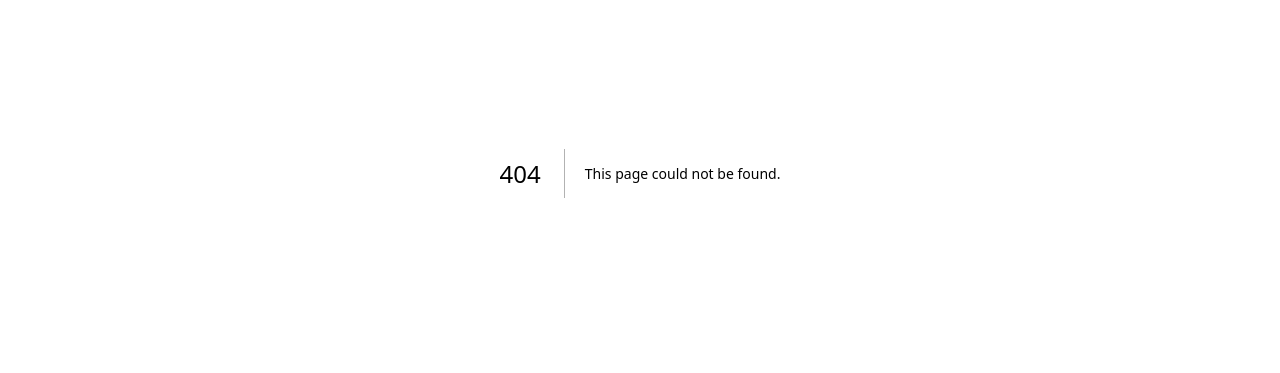
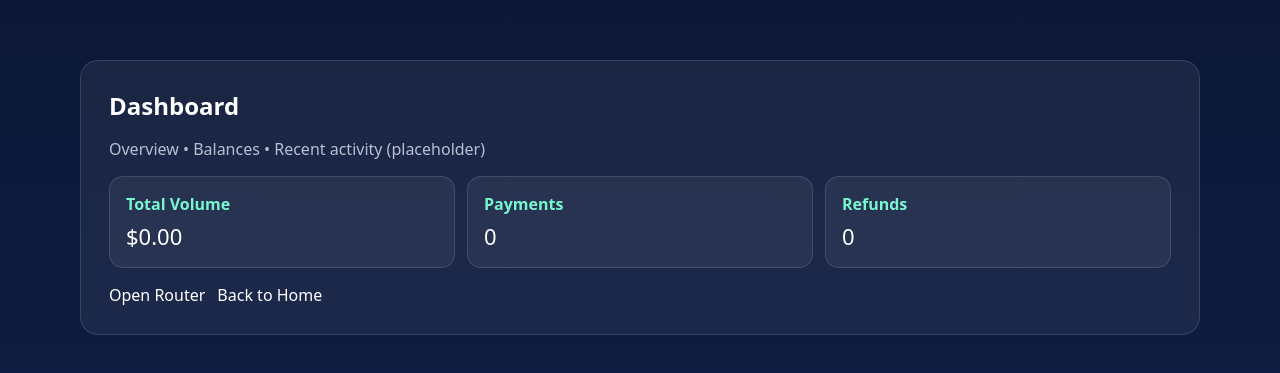
Before and after one commit to genio-ai/genio-os, a Next.js app: page /dashboard in a window 1280 px wide. Before the commit this address had no page. Shown: the part 227-600 px from the top of the page. Built offline with nearby package versions, Linux system fonts and the light colour scheme.

Commit message:
Create dashboard.js

```diff
--- /dev/null
+++ b/pages/dashboard.js
@@ -0,0 +1,51 @@
+import Head from "next/head";
+import Link from "next/link";
+
+export default function Dashboard(){
+  return (
+    <>
+      <Head><title>Genio OS — Dashboard</title></Head>
+      <main className="page">
+        <section className="wrap hero">
+          <div className="panel">
+            <h1>Dashboard</h1>
+            <p className="muted">Overview • Balances • Recent activity (placeholder)</p>
+
+            <div className="cards">
+              <div className="card"><div className="t">Total Volume</div><div className="v">$0.00</div></div>
+              <div className="card"><div className="t">Payments</div><div className="v">0</div></div>
+              <div className="card"><div className="t">Refunds</div><div className="v">0</div></div>
+            </div>
+
+            <div className="actions">
+              <Link href="/router" className="btn">Open Router</Link>
+              <Link href="/" className="btn">Back to Home</Link>
+            </div>
+          </div>
+        </section>
+      </main>
+
+      <style jsx global>{`
+        body{margin:0;font-family:ui-sans-serif,system-ui,-apple-system; color:#fff;
+             background:linear-gradient(180deg,#0b1530,#0f1f48)}
+        a{text-decoration:none;color:inherit}
+      `}</style>
+      <style jsx>{`
+        .page{min-height:100vh;display:flex;align-items:center;justify-content:center;padding:24px}
+        .wrap{max-width:1120px;margin:0 auto;width:100%}
+        .panel{background:rgba(255,255,255,.06);border:1px solid rgba(255,255,255,.12);
+               border-radius:18px;padding:28px}
+        h1{margin:0 0 6px;font-weight:900}
+        .muted{color:#b8c0d4}
+        .cards{display:grid;grid-template-columns:repeat(3,1fr);gap:12px;margin:16px 0}
+        .card{background:rgba(255,255,255,.06);border:1px solid rgba(255,255,255,.12);
+              border-radius:14px;padding:16px}
+        .t{color:#78f6cf;font-weight:800}
+        .v{font-size:22px;margin-top:6px}
+        .actions{display:flex;gap:12px;margin-top:10px}
+        .btn{background:linear-gradient(90deg,#22ff9a,#10e0ff);color:#08231f;font-weight:800;
+             padding:10px 18px;border-radius:12px;box-shadow:0 10px 28px rgba(16,224,255,.22)}
+      `}</style>
+    </>
+  );
+}
```
